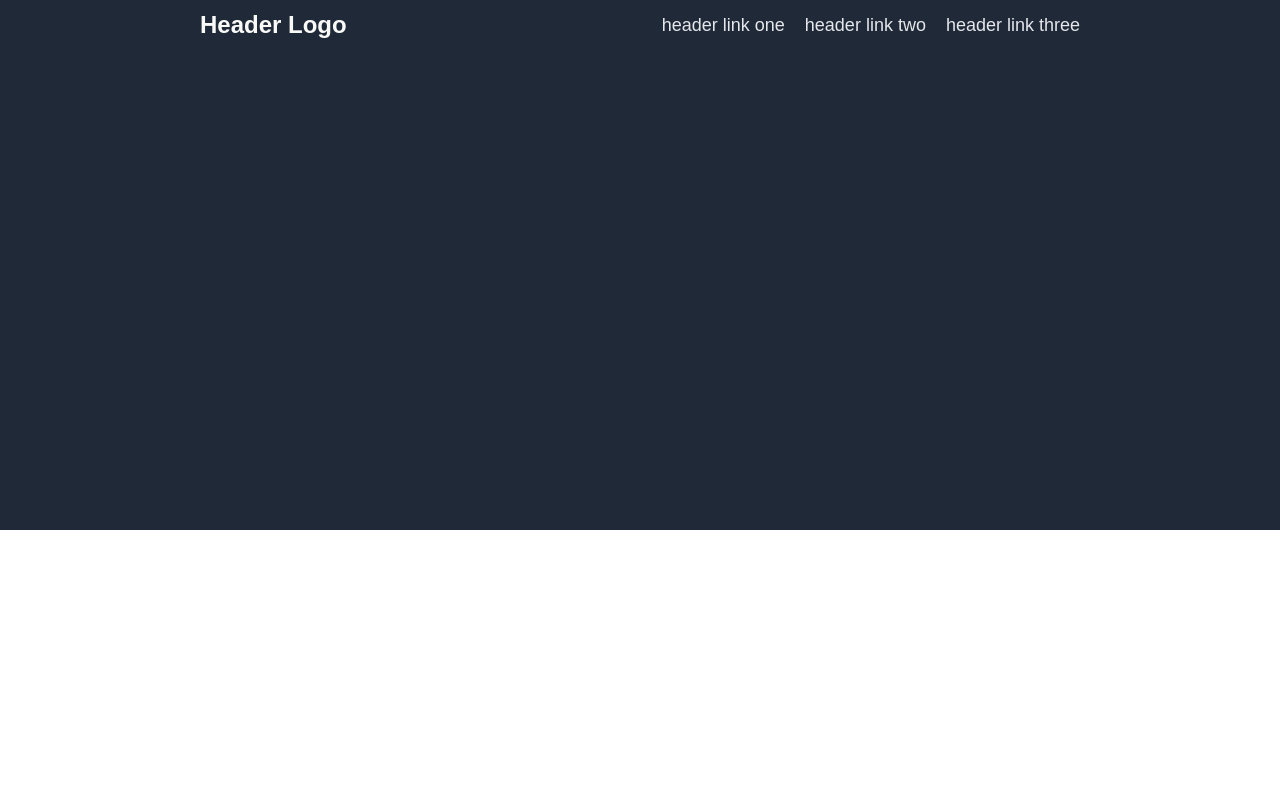
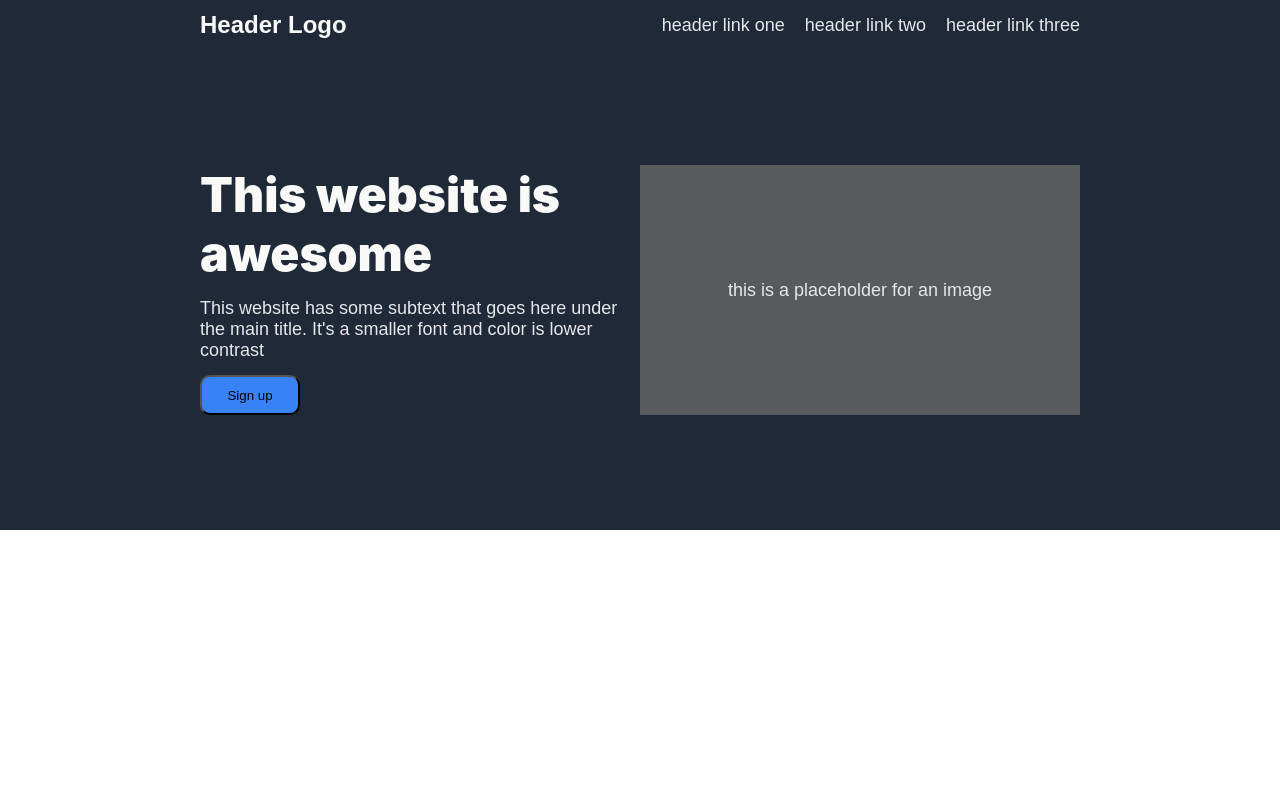
Before and after one commit to rgp88/first-web-page, a plain HTML site: page index.html in a window 1280 px wide. Shown: the top 800 px of the page. Drawn offline with Linux system fonts and the light colour scheme.

Commit message:
halo updated

```diff
--- a/index.html
+++ b/index.html
@@ -20,7 +20,14 @@
     </div>
     <div class="content">
         <div class="bodyone">
-
+            <div class="bodyoneone">
+                <h1>This website is awesome</h1>
+                <p>This website has some subtext that goes here under the main title. It's a smaller font and color is lower contrast</p>
+                <button>Sign up</button>
+            </div>
+            <div class="bodyonetwo">
+                <p>this is a placeholder for an image</p>
+            </div>
         </div>
         <div class="bodytwo">
 
--- a/style.css
+++ b/style.css
@@ -39,6 +39,44 @@ li {
 .bodyone {
     height: 480px;
     background-color: #1f2937;
+    display: flex;
+    justify-content: center;
+    align-items: center;
+    padding: 0 200px;
+}
+.bodyoneone {
+    width: 500px;
+    height: 250px;
+    display: flex;
+    flex-direction: column;
+    justify-content: space-between;
+
+}
+.bodyone h1 {
+    font-size: 48px;
+    font-weight: 1000;
+    color: #F9FAF8;
+    font-family: -apple-system, BlinkMacSystemFont, 'Segoe UI', Roboto, Oxygen, Ubuntu, Cantarell, 'Open Sans', 'Helvetica Neue', sans-serif;
+
+}
+.bodyone p {
+    font-size: 18px;
+    font-family: sans-serif;
+    color: #E5E7EB;
+}
+button {
+    width: 100px;
+    height: 40px;
+    border-radius: 10px;
+    background-color: #3882F6;
+}
+.bodyonetwo {
+    display: flex;
+    width: 500px;
+    height: 250px;
+    background-color: #585a5e;
+    justify-content: center;
+    align-items: center;
 }
 .bodytwo {
     height: 500px;
```
